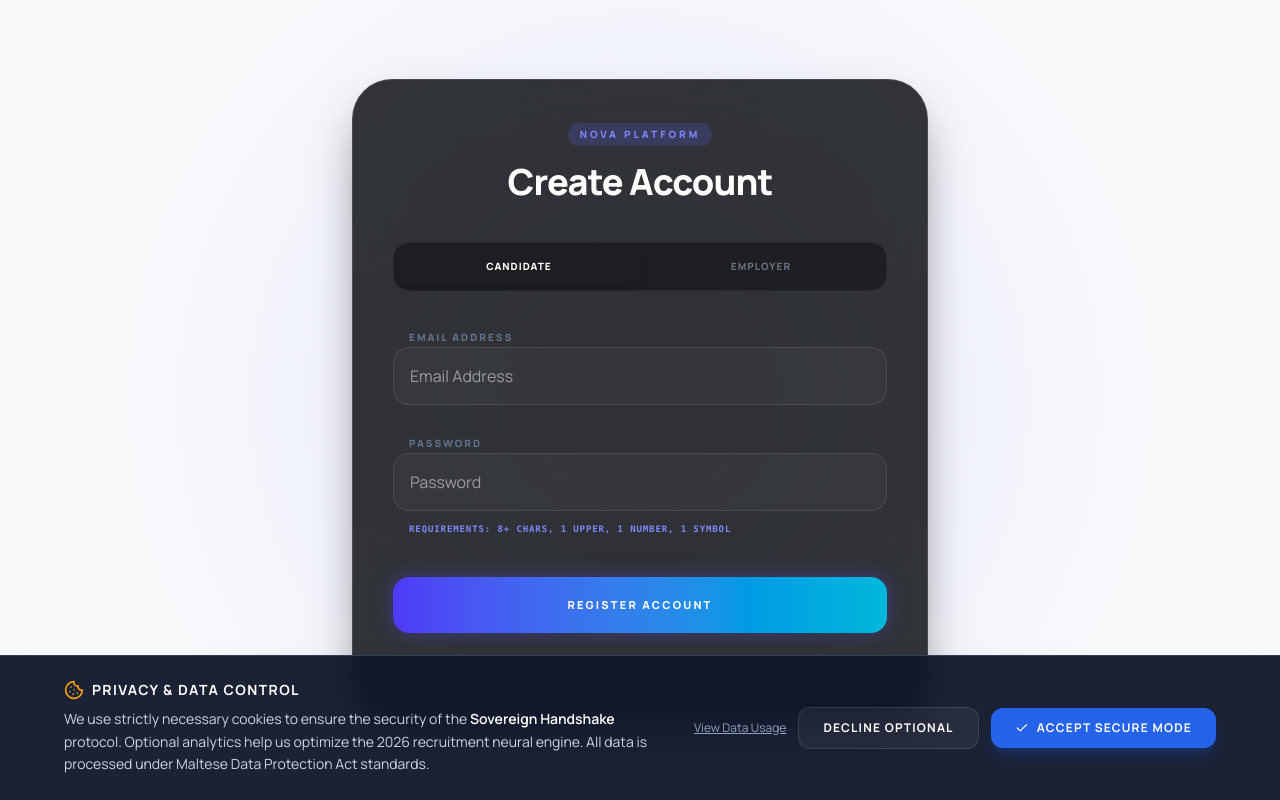
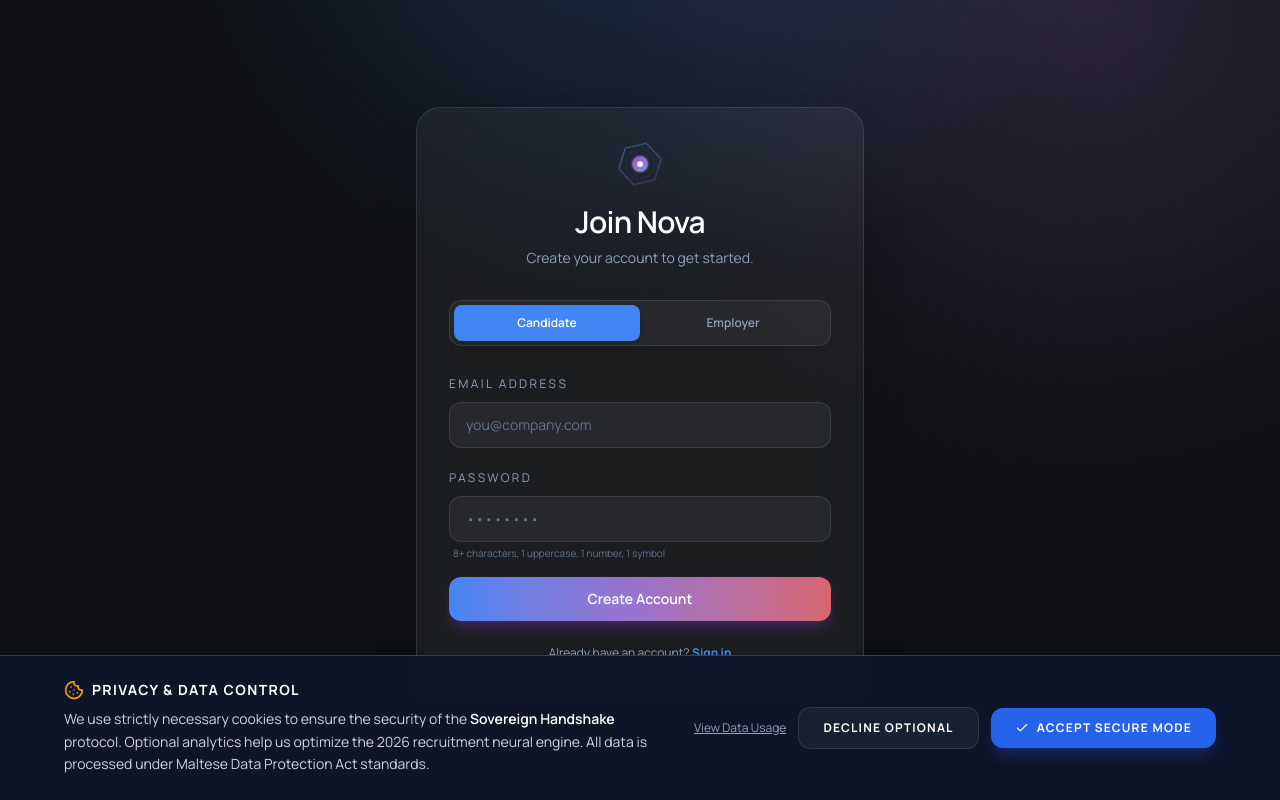
Before and after one commit to Gbun420/Project-Aura, a React (Vite) app in the folder client/: page /register in a window 1280 px wide. Built offline with nearby package versions, Linux system fonts and the light colour scheme.

Commit message:
Update Register.tsx

```diff
--- a/client/src/pages/public/Register.tsx
+++ b/client/src/pages/public/Register.tsx
@@ -1,12 +1,14 @@
 import { useState } from 'react';
 import { supabase } from '../../lib/supabase';
 import { useNavigate, Link, useSearchParams } from 'react-router-dom';
+import { Logo } from '../../components/Logo';
 
 export default function Register() {
   const [role, setRole] = useState<'candidate' | 'employer'>('candidate');
   const [formData, setFormData] = useState({ email: '', password: '', company: '' });
   const [loading, setLoading] = useState(false);
   const [errorMsg, setErrorMsg] = useState('');
+  const [success, setSuccess] = useState(false);
   const navigate = useNavigate();
   const [searchParams] = useSearchParams();
 
@@ -15,16 +17,15 @@ export default function Register() {
     setLoading(true);
     setErrorMsg('');
 
-    // Employer requires company name
     if (role === 'employer' && !formData.company.trim()) {
-      setErrorMsg('MISSING_FIELD: Company Name is required for Employers.');
+      setErrorMsg('Company Name is required for Employers.');
       setLoading(false);
       return;
     }
 
     const passwordRegex = /^(?=.*[a-z])(?=.*[A-Z])(?=.*\d)(?=.*[@$!%*?&])[A-Za-z\d@$!%*?&]{8,}$/;
     if (!passwordRegex.test(formData.password)) {
-      setErrorMsg('Password requires 8+ chars, 1 uppercase, 1 number, and 1 symbol.');
+      setErrorMsg('Password requires 8+ characters, 1 uppercase, 1 number, and 1 symbol.');
       setLoading(false);
       return;
     }
@@ -33,7 +34,7 @@ export default function Register() {
       email: formData.email,
       password: formData.password,
       options: {
-        emailRedirectTo: 'https://project-nova-one.vercel.app',
+        emailRedirectTo: `${window.location.origin}/login`,
         data: {
           role,
           company_name: role === 'employer' ? formData.company.trim() : null,
@@ -45,105 +46,140 @@ export default function Register() {
     });
 
     if (error) {
-        if (error.status === 422) {
-          setErrorMsg('Email taken or password too weak.');
-        } else {
-          setErrorMsg(error.message);
-        }
+      if (error.status === 422) {
+        setErrorMsg('Email already taken or password too weak.');
+      } else {
+        setErrorMsg(error.message);
+      }
     } else {
-        alert("Registration complete! Please check your email for the verification link.");
-        navigate('/login');
+      setSuccess(true);
     }
     setLoading(false);
   };
 
+  if (success) {
+    return (
+      <div className="min-h-screen bg-[#0F1114] flex items-center justify-center p-6 text-white">
+        <div className="absolute inset-0 bg-[radial-gradient(circle_at_50%_-20%,rgba(66,133,244,0.25),transparent_40%),radial-gradient(circle_at_85%_0%,rgba(155,114,203,0.2),transparent_35%)]" />
+        <div className="relative w-full max-w-md rounded-3xl border border-white/10 bg-white/5 backdrop-blur-xl p-8 shadow-2xl text-center">
+          <Logo className="mx-auto text-white" size={48} />
+          <h2 className="mt-4 text-2xl font-semibold tracking-tight">Check your email</h2>
+          <p className="mt-3 text-sm text-slate-400 leading-relaxed">
+            We've sent a verification link to <strong className="text-white">{formData.email}</strong>.
+            Click the link to activate your account.
+          </p>
+          <button
+            onClick={() => navigate('/login')}
+            className="mt-6 w-full rounded-xl bg-gradient-to-r from-[#4285F4] via-[#9B72CB] to-[#D96570] py-3 text-sm font-semibold text-white shadow-lg shadow-purple-500/20 transition hover:opacity-90"
+          >
+            Go to Login
+          </button>
+        </div>
+      </div>
+    );
+  }
+
   return (
-    <div className="min-h-screen bg-aura-base flex items-center justify-center p-4 relative overflow-hidden">
-      {/* Background Ambience */}
-      <div className="absolute inset-0 bg-[radial-gradient(circle_at_50%_50%,rgba(79,70,229,0.1),transparent_70%)]" />
-
-      <div className="w-full max-w-xl aura-glass-card rounded-[2.5rem] p-10 shadow-2xl relative z-10">
-        <div className="text-center mb-10">
-          <div className="inline-block px-3 py-1 bg-indigo-500/20 text-indigo-400 text-[10px] font-black rounded-full mb-4 tracking-[0.3em] uppercase">Nova Platform</div>
-          <h2 className="text-4xl font-black text-white tracking-tight">Create Account</h2>
+    <div className="min-h-screen bg-[#0F1114] flex items-center justify-center p-6 text-white">
+      <div className="absolute inset-0 bg-[radial-gradient(circle_at_50%_-20%,rgba(66,133,244,0.25),transparent_40%),radial-gradient(circle_at_85%_0%,rgba(155,114,203,0.2),transparent_35%)]" />
+      <div className="relative w-full max-w-md rounded-3xl border border-white/10 bg-white/5 backdrop-blur-xl p-8 shadow-2xl">
+        <div className="text-center mb-8">
+          <Logo className="mx-auto text-white" size={48} />
+          <h2 className="mt-4 text-3xl font-semibold tracking-tight">Join Nova</h2>
+          <p className="mt-2 text-sm text-slate-400">Create your account to get started.</p>
         </div>
 
-        {errorMsg && (
-          <div className="aura-alert-high p-4 rounded-2xl mb-8 text-[11px] animate-in fade-in slide-in-from-top-2 duration-300">
-            <span className="font-bold mr-2">⚠</span> {errorMsg}
-          </div>
-        )}
-
-        <div className="flex p-1 bg-black/40 rounded-2xl mb-8 border border-white/5 relative overflow-hidden group">
+        {/* Role Toggle */}
+        <div className="flex p-1 rounded-xl border border-white/10 bg-white/5 mb-6">
           <button
             type="button"
             onClick={() => setRole('candidate')}
-            className={`flex-1 py-3 rounded-xl text-[10px] font-black transition-all z-10 tracking-widest ${role === 'candidate' ? 'bg-gemini-blue text-white shadow-lg shadow-gemini-blue/20' : 'text-gray-500 hover:text-gray-300'}`}
+            className={`flex-1 py-2.5 rounded-lg text-xs font-semibold transition-all ${
+              role === 'candidate'
+                ? 'bg-[#4285F4] text-white shadow-md'
+                : 'text-slate-400 hover:text-white'
+            }`}
           >
-            CANDIDATE
+            Candidate
           </button>
           <button
             type="button"
             onClick={() => setRole('employer')}
-            className={`flex-1 py-3 rounded-xl text-[10px] font-black transition-all z-10 tracking-widest ${role === 'employer' ? 'bg-gemini-purple text-white shadow-lg shadow-gemini-purple/20' : 'text-gray-500 hover:text-gray-300'}`}
+            className={`flex-1 py-2.5 rounded-lg text-xs font-semibold transition-all ${
+              role === 'employer'
+                ? 'bg-[#9B72CB] text-white shadow-md'
+                : 'text-slate-400 hover:text-white'
+            }`}
           >
-            EMPLOYER
+            Employer
           </button>
         </div>
 
-        <form onSubmit={handleRegister} className="space-y-6">
-          <div className="space-y-2">
-            <label className="text-[10px] font-black text-slate-500 ml-4 tracking-[0.2em] uppercase">Email Address</label>
+        <form onSubmit={handleRegister} className="space-y-4">
+          <label className="block">
+            <span className="text-xs uppercase tracking-[0.2em] text-slate-400">Email Address</span>
             <input
               type="email"
-              placeholder="Email Address"
-              className="w-full aura-input rounded-2xl p-4 outline-none transition-all"
               required
               autoComplete="email"
+              value={formData.email}
               onChange={e => setFormData({...formData, email: e.target.value})}
+              className="mt-2 w-full rounded-xl border border-white/10 bg-white/5 px-4 py-3 text-sm text-white placeholder:text-slate-500 focus:outline-none focus:ring-2 focus:ring-[#9B72CB]"
+              placeholder="you@company.com"
             />
-          </div>
+          </label>
 
-          <div className="space-y-2">
-            <label className="text-[10px] font-black text-slate-500 ml-4 tracking-[0.2em] uppercase">Password</label>
+          <label className="block">
+            <span className="text-xs uppercase tracking-[0.2em] text-slate-400">Password</span>
             <input
               type="password"
-              placeholder="Password"
-              className="w-full aura-input rounded-2xl p-4 outline-none transition-all"
               required
               autoComplete="new-password"
+              value={formData.password}
               onChange={e => setFormData({...formData, password: e.target.value})}
+              className="mt-2 w-full rounded-xl border border-white/10 bg-white/5 px-4 py-3 text-sm text-white placeholder:text-slate-500 focus:outline-none focus:ring-2 focus:ring-[#9B72CB]"
+              placeholder="••••••••"
             />
-            <span className="text-[9px] text-indigo-400 ml-4 mt-1 block font-mono uppercase tracking-widest font-bold">
-              Requirements: 8+ Chars, 1 Upper, 1 Number, 1 Symbol
+            <span className="text-[10px] text-slate-500 ml-1 mt-1 block">
+              8+ characters, 1 uppercase, 1 number, 1 symbol
             </span>
-
-          </div>
+          </label>
 
           {role === 'employer' && (
-            <div className="space-y-2 animate-in fade-in slide-in-from-top-4 duration-500">
-              <label className="text-[10px] font-black text-gemini-purple ml-4 tracking-[0.2em] uppercase">Company Name</label>
+            <label className="block">
+              <span className="text-xs uppercase tracking-[0.2em] text-[#9B72CB]">Company Name</span>
               <input
                 type="text"
+                required
+                value={formData.company}
+                onChange={e => setFormData({...formData, company: e.target.value})}
+                className="mt-2 w-full rounded-xl border border-[#9B72CB]/30 bg-white/5 px-4 py-3 text-sm text-white placeholder:text-slate-500 focus:outline-none focus:ring-2 focus:ring-[#9B72CB]"
                 placeholder="e.g. Nova Inc."
-                className="w-full aura-input border-gemini-purple/30 rounded-2xl p-4 outline-none transition-all"
-                required
-                onChange={e => setFormData({...formData, company: e.target.value})}
               />
+            </label>
+          )}
+
+          {errorMsg && (
+            <div className="rounded-xl border border-red-500/40 bg-red-500/10 px-4 py-3 text-sm text-red-200">
+              {errorMsg}
             </div>
           )}
 
           <button
+            type="submit"
             disabled={loading}
-            className="w-full bg-gradient-to-r from-indigo-600 to-cyan-500 text-white font-black py-5 rounded-2xl hover:brightness-110 active:scale-[0.98] transition-all mt-4 shadow-[0_0_20px_rgba(79,70,229,0.4)] disabled:opacity-50 tracking-[0.2em] text-[11px] uppercase"
+            className="w-full rounded-xl bg-gradient-to-r from-[#4285F4] via-[#9B72CB] to-[#D96570] py-3 text-sm font-semibold text-white shadow-lg shadow-purple-500/20 transition hover:opacity-90 disabled:opacity-60"
           >
-            {loading ? "Creating Account..." : "Register Account"}
+            {loading ? 'Creating Account…' : 'Create Account'}
           </button>
         </form>
 
-        <p className="text-center text-slate-500 mt-8 text-[10px] font-black tracking-[0.2em] uppercase">
-          Already have an account? <Link to="/login" className="text-gemini-blue hover:underline">Log in</Link>
-        </p>
+        <div className="mt-6 text-center text-xs text-slate-400">
+          <span>Already have an account?</span>{' '}
+          <Link to="/login" className="text-[#4285F4] font-bold hover:underline">
+            Sign in
+          </Link>
+        </div>
       </div>
     </div>
   );
```
